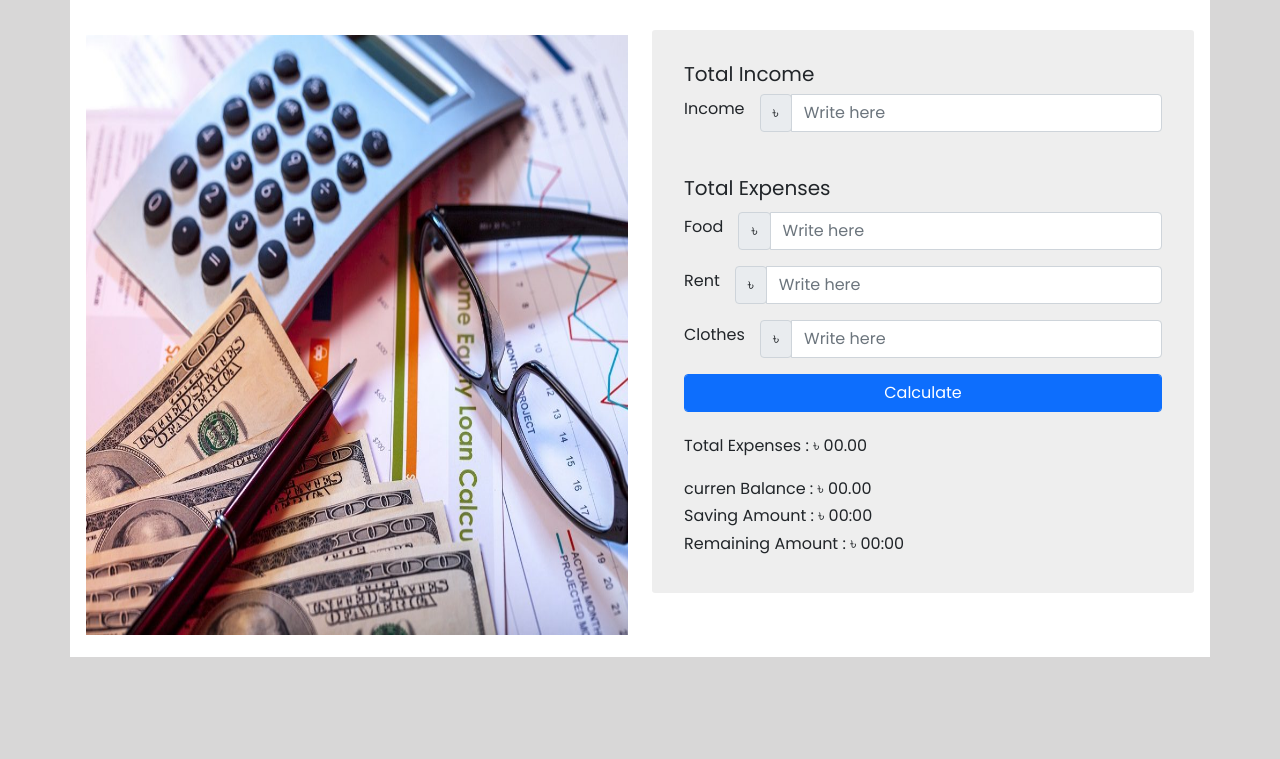
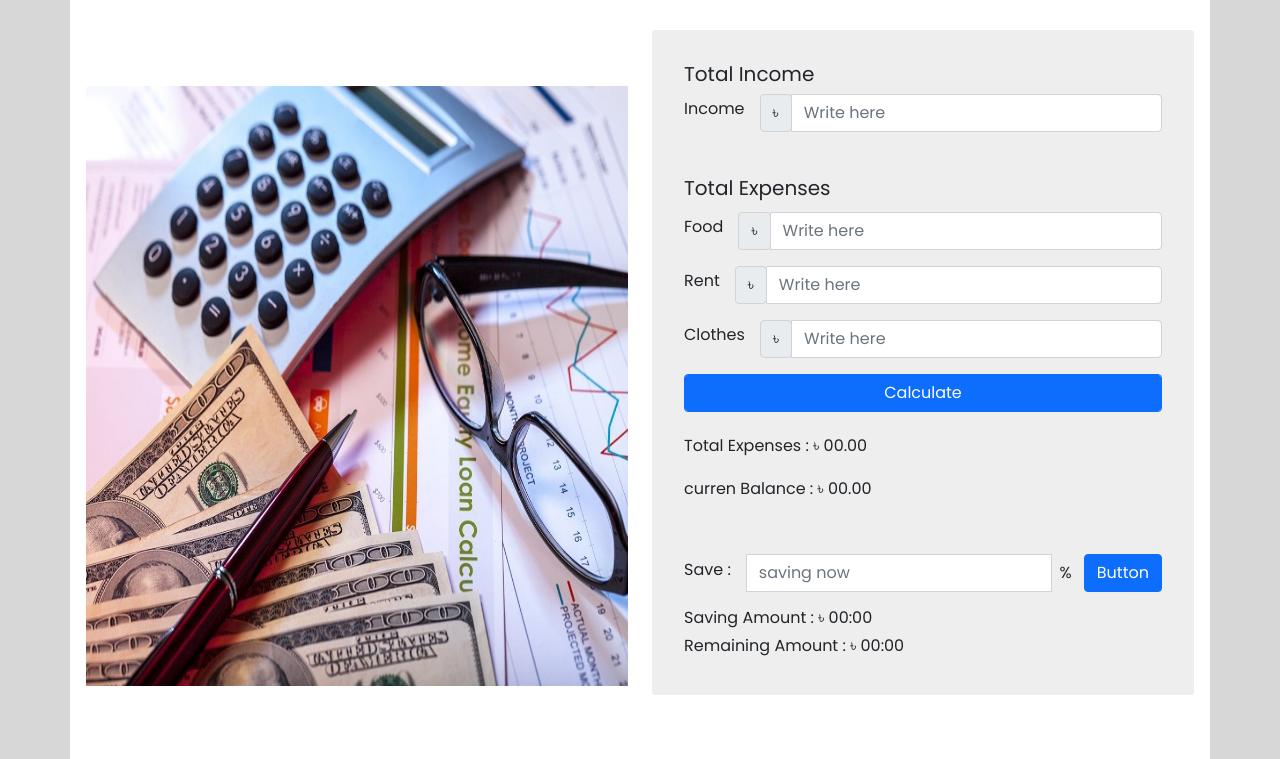
Before and after one commit to abdur-rashid-khan/money-master-ass-5, a plain HTML site: page index.html in a window 1280 px wide. Shown: the part 138-897 px from the top of the page. Before the commit the page ends 800 px from the top, so only its background shows below. Drawn offline with nearby package versions, Linux system fonts and the light colour scheme.

Commit message:
add saving

```diff
--- a/index.html
+++ b/index.html
@@ -92,7 +92,19 @@
                               <h6>curren Balance : &#2547 <span id="totalBalance">00.00</span></h5>
                                  <p id="lowBalance"></p>
                            </div>
+                           <!-- saving  -->
+                           <div class="saveing pt-5">
+                              <!-- <span class="text-muted" >How many  % will be saved?</span><br> -->
+                              <div class="input-group mb-3 align-items-center">
 
+                                 <label class="pe-3 h6" for="saveInput">Save : </label>
+                                 <input id="saveInput" type="number" class="form-control" placeholder="saving now " aria-label="Recipient's username" aria-describedby="basic-addon2" >
+                                 <div class="">
+                                    <span class="px-2"> % </span>
+                                    <button id="saveBtn" class="btn btn-primary" type="button">Button</button>
+                                 </div>
+                              </div>
+                           </div>
                            <!-- Saving Amount: 2000  -->
                            <p id="errorShowTwo"></p>
                            <div class="Amount">
@@ -114,5 +126,5 @@
    <script src="https://cdn.jsdelivr.net/npm/bootstrap@5.1.3/dist/js/bootstrap.min.js" integrity="sha384-QJHtvGhmr9XOIpI6YVutG+2QOK9T+ZnN4kzFN1RtK3zEFEIsxhlmWl5/YESvpZ13" crossorigin="anonymous"></script>
    <!-- app.js -->
    <script src="js/app.js"></script>
-</body>
+   </body>
 </html>
```
